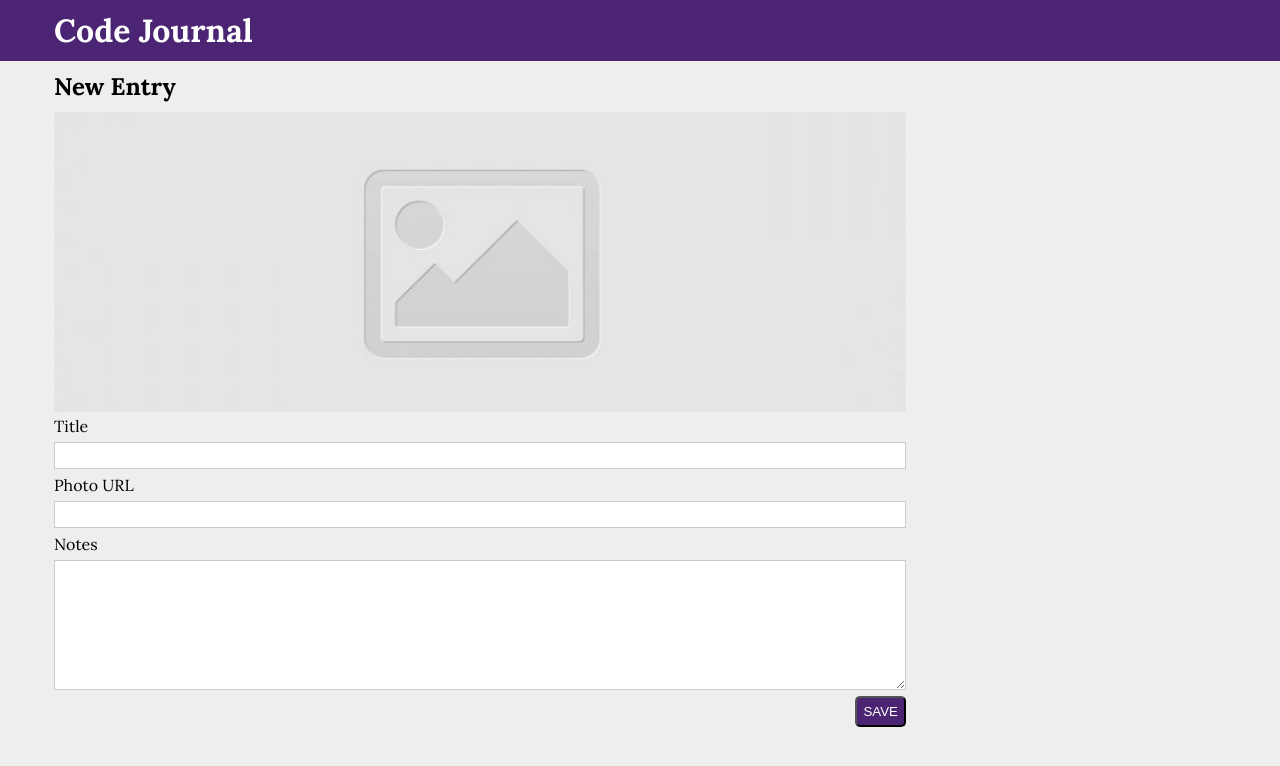
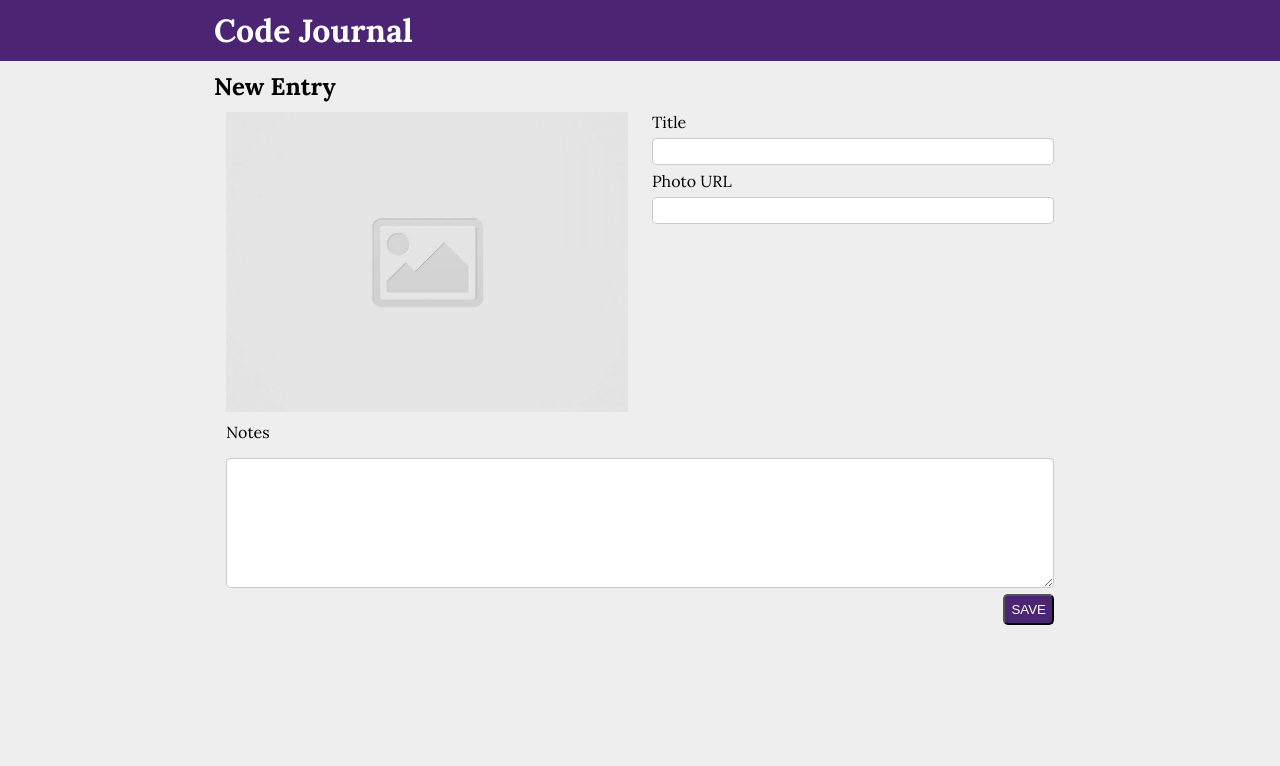
Before and after one commit to kepsteen/code-journal, a website: page index.html in a window 1280 px wide. Drawn offline with Linux system fonts and the light colour scheme.

Commit message:
Added styling to make design responsive

```diff
--- a/css/layout.css
+++ b/css/layout.css
@@ -31,6 +31,11 @@ textarea {
   margin: 6px 0;
 }
 
+form,
+textarea {
+  flex-grow: 1;
+}
+
 @media screen and (width >= 768px) {
   .container {
     max-width: 900px;
--- a/css/styles.css
+++ b/css/styles.css
@@ -22,14 +22,14 @@ input[type='text'] {
   font-weight: 400;
 }
 
-.container {
-  text-align: left;
-}
-
 .header {
   margin-top: 0;
   background-color: #4b2473;
   color: white;
+}
+
+header.container {
+  width: 100%;
 }
 
 .save-btn {
@@ -47,10 +47,26 @@ input,
 textarea {
   padding: 4px 0;
   border: 1px solid rgba(128, 128, 128, 0.409);
+  border-radius: 5px;
 }
 
 @media screen and (width >= 768px) {
   html {
     font-size: 100%;
   }
+
+  .column-full,
+  .column-half {
+    display: flex;
+    flex-direction: column;
+    flex-grow: 1;
+  }
+
+  .container {
+    margin: 0 auto;
+  }
+
+  #notes {
+    width: 100%;
+  }
 }
--- a/index.html
+++ b/index.html
@@ -21,23 +21,32 @@
     <link rel="stylesheet" href="css/styles.css" />
   </head>
   <body>
-    <header class="row header">
-      <div class="container">
+    <header class="header">
+      <div class="row container">
         <h1>Code Journal</h1>
       </div>
     </header>
     <main class="container">
       <div class="" data-view="entry-form">
-        <h2>New Entry</h2>
+        <div class="row"><h2>New Entry</h2></div>
+        <div class="row">
+          <div class="column-half">
             <img
               src="images/placeholder-image-square.jpg"
               alt="placeholder image"
               id="new-entry-image" />
+          </div>
+          <div class="column-half">
             <form action="" id="new-entry-form">
               <label for="title">Title</label>
               <input type="text" name="title" id="title" required />
               <label for="photo-url">Photo URL</label>
               <input type="text" name="photo-url" id="photo-url" required />
+            </form>
+          </div>
+        </div>
+        <div class="row">
+          <div class="column-full">
             <label for="notes">Notes</label>
             <textarea
               name="notes"
@@ -48,7 +57,8 @@
             <div class="row save-btn">
               <button type="submit" id="save-btn">SAVE</button>
             </div>
-        </form>
+          </div>
+        </div>
       </div>
       <div data-view="entries" class="hidden"></div>
     </main>
```
Lines whose indentation alone changed are shown as unchanged.
